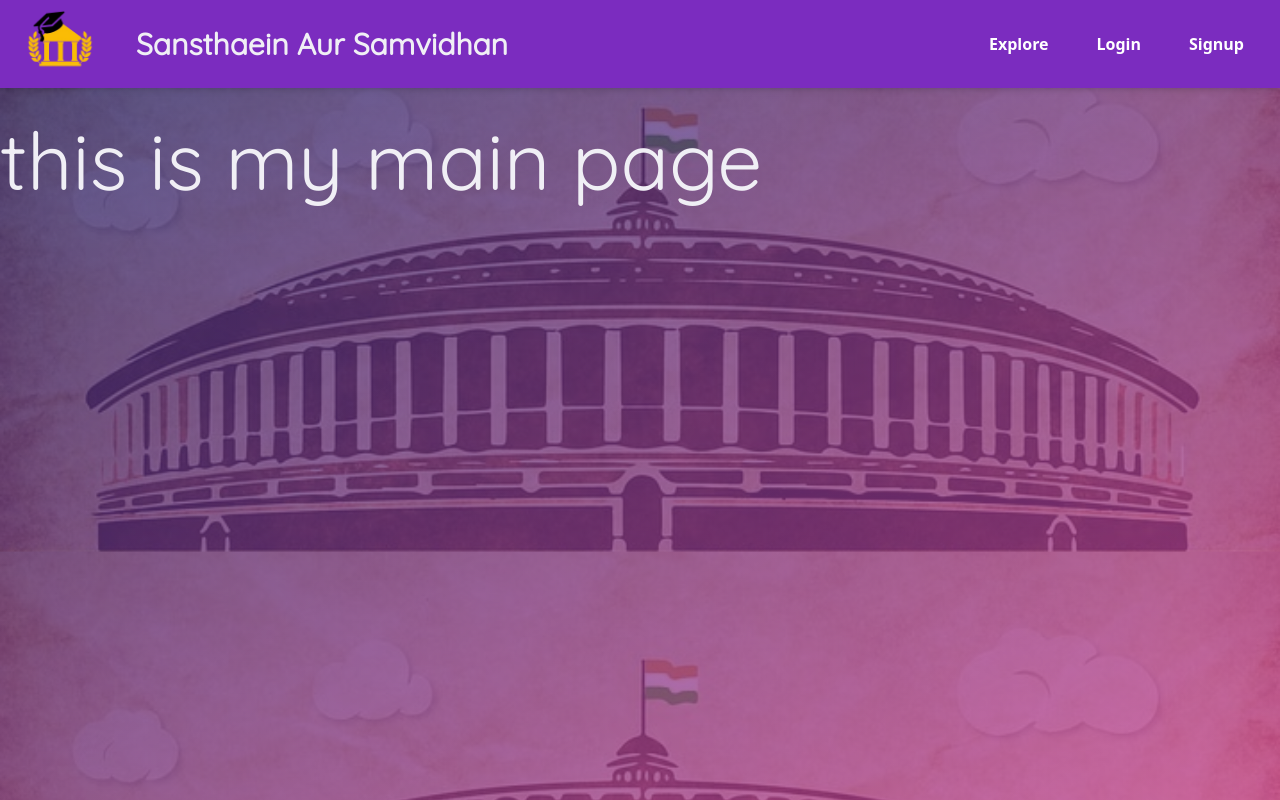
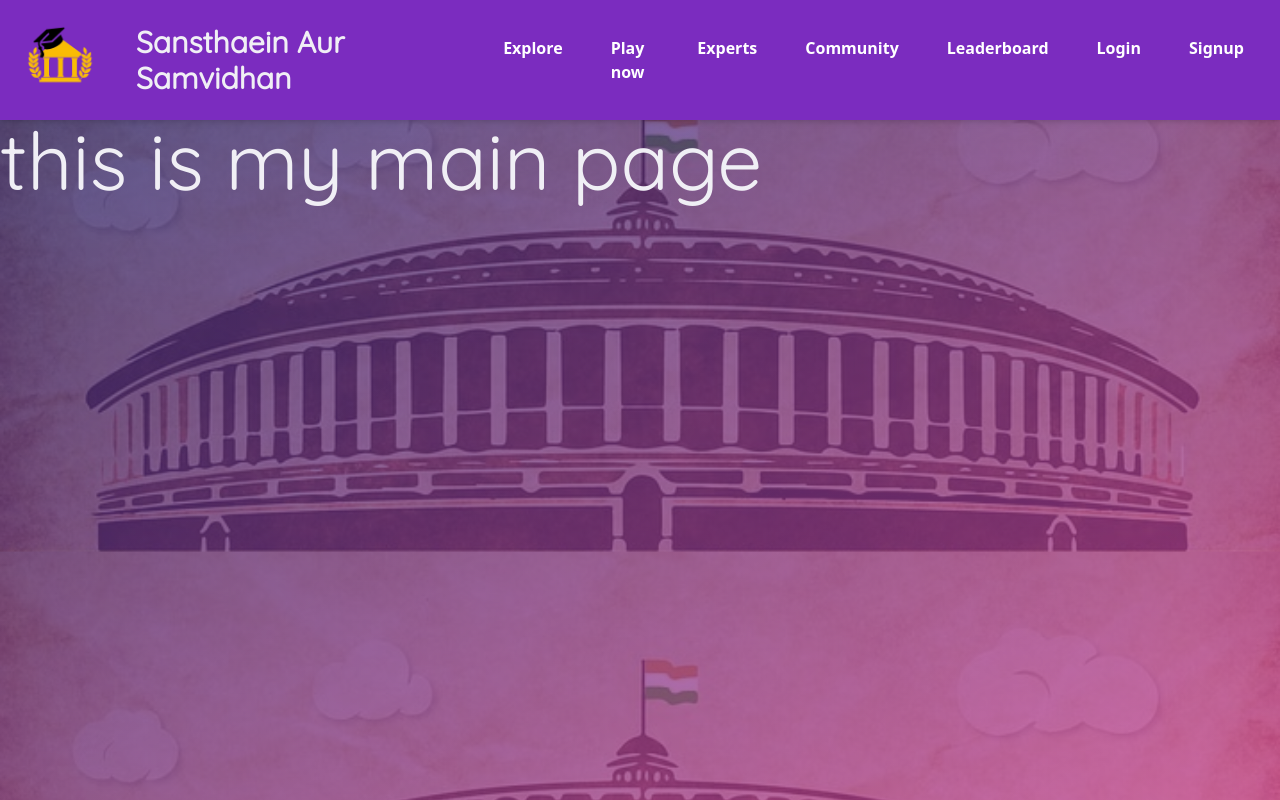
Before and after one commit to CodeCrafterss-SIH2024/frontend, a React (Create React App) app: page /explore in a window 1280 px wide. Built offline with nearby package versions, Linux system fonts and the light colour scheme.

Commit message:
Your commit message here

```diff
--- a/src/components/NewHeader.js
+++ b/src/components/NewHeader.js
@@ -28,7 +28,10 @@ const NewHeader = () => {
           <nav className="hidden md:flex space-x-4 mr-[20px]">
 
             <Link to="/explore" className="text-white font-semibold px-4 py-2 hover:bg-purple-600 transition duration-300">Explore</Link>
-
+            <Link to="/playnow" className="text-white font-semibold px-4 py-2 hover:bg-purple-600 transition duration-300">Play now </Link>
+            <Link to="/experts" className="text-white font-semibold px-4 py-2 hover:bg-purple-600 transition duration-300">Experts</Link>
+            <Link to="/community" className="text-white font-semibold px-4 py-2 hover:bg-purple-600 transition duration-300">Community</Link>
+            <Link to="/leaderboard" className="text-white font-semibold px-4 py-2 hover:bg-purple-600 transition duration-300">Leaderboard</Link>
             <Link to="/login"  className="text-white font-semibold px-4 py-2 hover:bg-purple-600 transition duration-300">Login</Link>
             <Link to="/signup"  className="text-white font-semibold px-4 py-2 hover:bg-purple-600 transition duration-300">Signup</Link>
           </nav>
```
